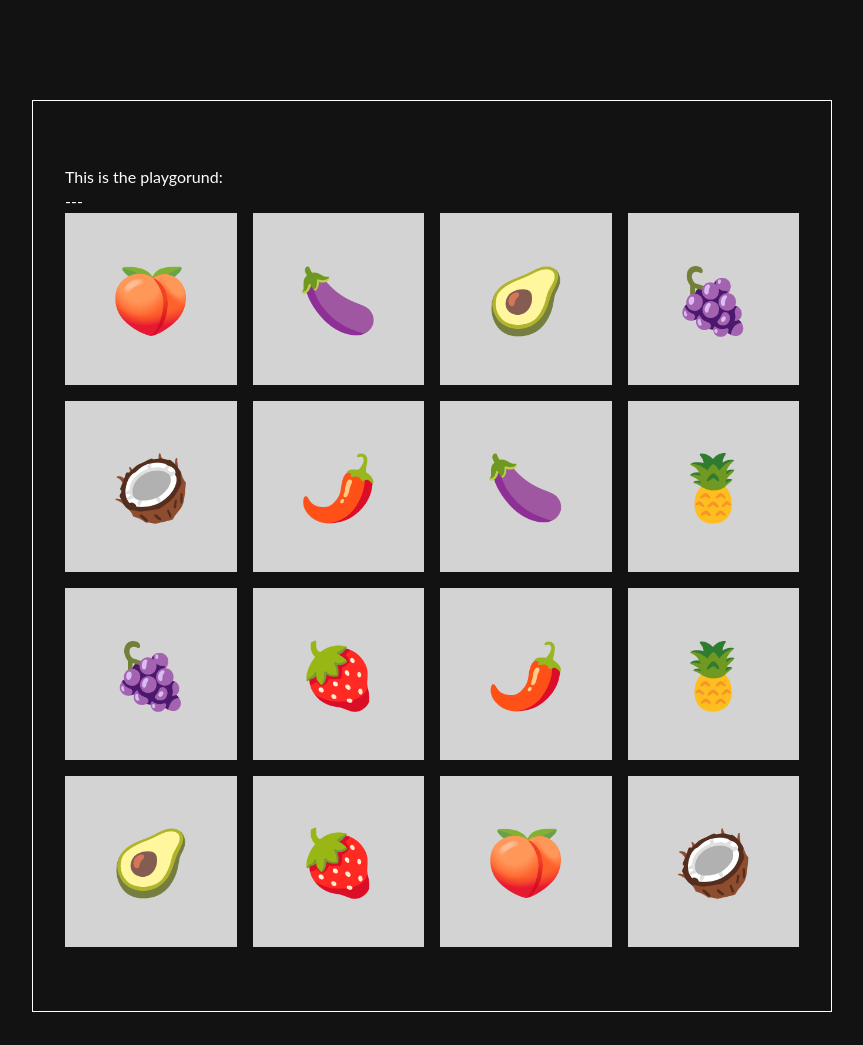
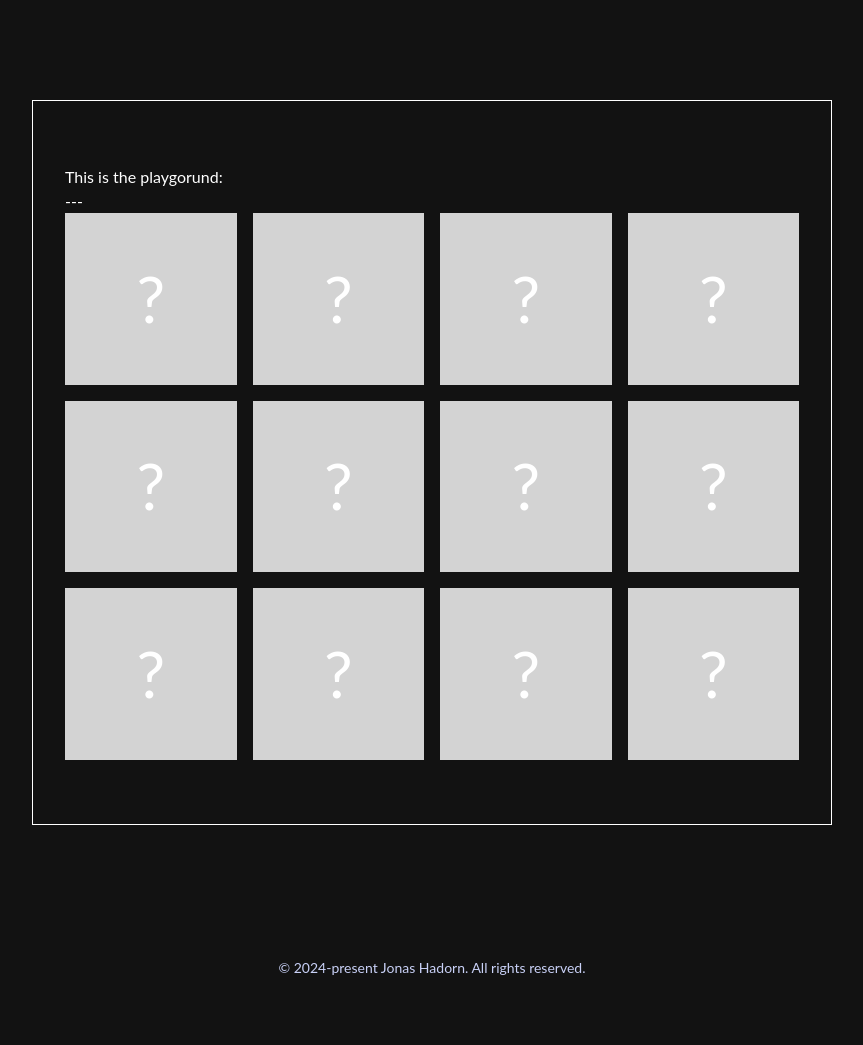
Before and after one commit to Hazzeldorn/react-memory, a React app: page / in a window 1280 px wide. Shown: the top 1045 px of the page, without its empty margins (208-1071 px from the left). Built offline with nearby package versions, Linux system fonts and the light colour scheme.

Commit message:
feat: very basic match finding logic added

```diff
--- a/src/components/MemoryCard/MemoryCard.js
+++ b/src/components/MemoryCard/MemoryCard.js
@@ -2,8 +2,14 @@ import React from "react";
 
 import styles from "./MemoryCard.module.css";
 
-function MemoryCard({ children }) {
-  return <div className={styles.card}>{children}</div>;
+function MemoryCard({ isVisible, isFound, onClick, children }) {
+  const cardClassName = `${styles.card} ${isFound ? styles.found : ""}`;
+
+  return (
+    <div onClick={onClick} className={cardClassName}>
+      {isVisible || isFound ? children : <span>?</span>}
+    </div>
+  );
 }
 
 export default MemoryCard;
--- a/src/components/MemoryCard/MemoryCard.module.css
+++ b/src/components/MemoryCard/MemoryCard.module.css
@@ -10,3 +10,7 @@
 
   cursor: pointer;
 }
+
+.card.found {
+  background: lightgreen;
+}
--- a/src/components/MemoryGrid/MemoryGrid.js
+++ b/src/components/MemoryGrid/MemoryGrid.js
@@ -1,41 +1,13 @@
 import React from "react";
+import MemoryCard from "../MemoryCard/MemoryCard";
 
 import styles from "./MemoryGrid.module.css";
 
-import MemoryCard from "../MemoryCard/MemoryCard";
+import { MEMORY_CARD_ICONS } from "../../data";
 
 function MemoryGrid() {
-  const NUM_ROWS = 4;
+  const NUM_ROWS = 3;
   const NUM_COLS = 4;
-
-  const CARD_CONTENTS = [
-    "🍉",
-    "🍌",
-    "🍏",
-    "🍒",
-    "🌶️",
-    "🍓",
-    "🥝",
-    "🫐",
-    "🍑",
-    "🥕",
-    "🍆",
-    "🍇",
-    "🍍",
-    "🍊",
-    "🍋",
-    "🥥",
-    "🥭",
-    "🍎",
-    "🍈",
-    "🥑",
-    "🥦",
-    "🍄",
-    "🥬",
-    "🌽",
-    "🫑",
-    "🥔",
-  ];
 
   // guard clause - make sure the grid is not too small
   if (NUM_ROWS < 2 || NUM_COLS < 2) {
@@ -43,7 +15,7 @@ function MemoryGrid() {
   }
 
   // guard clause - make sure the grid is not too big
-  if (NUM_ROWS * NUM_COLS > CARD_CONTENTS.length * 2) {
+  if (NUM_ROWS * NUM_COLS > MEMORY_CARD_ICONS.length * 2) {
     throw new Error("Grid is too big");
   }
 
@@ -58,7 +30,7 @@ function MemoryGrid() {
   };
 
   // randomly pick icons for the cards
-  const selectedItems = CARD_CONTENTS.sort(() => Math.random() - 0.5).slice(
+  const selectedItems = MEMORY_CARD_ICONS.sort(() => Math.random() - 0.5).slice(
     0,
     (NUM_ROWS * NUM_COLS) / 2
   );
@@ -68,11 +40,43 @@ function MemoryGrid() {
     () => Math.random() - 0.5
   );
 
+  const [cardIcons, setCardIcons] = React.useState(shuffledItems);
+  const [flippedCards, setFlippedCards] = React.useState([]);
+  const [foundCards, setFoundCards] = React.useState([]);
+
+  function handleClick(index) {
+    // if the card is already flipped or found, return
+    if (flippedCards.includes(index) || foundCards.includes(index)) {
+      return;
+    }
+
+    // ...otherwise flip the card
+    setFlippedCards([...flippedCards, index]);
+
+    // if two cards are flipped, check if they match
+    if (flippedCards.length === 2) {
+      const [firstCardIndex, secondCardIndex] = flippedCards;
+      if (cardIcons[firstCardIndex] === cardIcons[secondCardIndex]) {
+        console.log("Match!");
+        setFoundCards([...foundCards, firstCardIndex, secondCardIndex]);
+      } else {
+        console.log("No match!");
+      }
+
+      setFlippedCards([]);
+    }
+  }
+
   return (
     <div className={styles.grid} style={dynamicGridStyle}>
       {Array.from({ length: NUM_ROWS * NUM_COLS }).map((_, cardIndex) => (
-        <MemoryCard key={cardIndex}>
-          <span>{shuffledItems[cardIndex]}</span>
+        <MemoryCard
+          key={cardIndex}
+          onClick={() => handleClick(cardIndex)}
+          isVisible={flippedCards.includes(cardIndex)}
+          isFound={foundCards.includes(cardIndex)}
+        >
+          <span>{cardIcons[cardIndex]}</span>
         </MemoryCard>
       ))}
     </div>
--- /dev/null
+++ b/src/data.js
@@ -0,0 +1,28 @@
+export const MEMORY_CARD_ICONS = [
+  "🍉",
+  "🍌",
+  "🍏",
+  "🍒",
+  "🌶️",
+  "🍓",
+  "🥝",
+  "🫐",
+  "🍑",
+  "🥕",
+  "🍆",
+  "🍇",
+  "🍍",
+  "🍊",
+  "🍋",
+  "🥥",
+  "🥭",
+  "🍎",
+  "🍈",
+  "🥑",
+  "🥦",
+  "🍄",
+  "🥬",
+  "🌽",
+  "🫑",
+  "🥔",
+];
```
